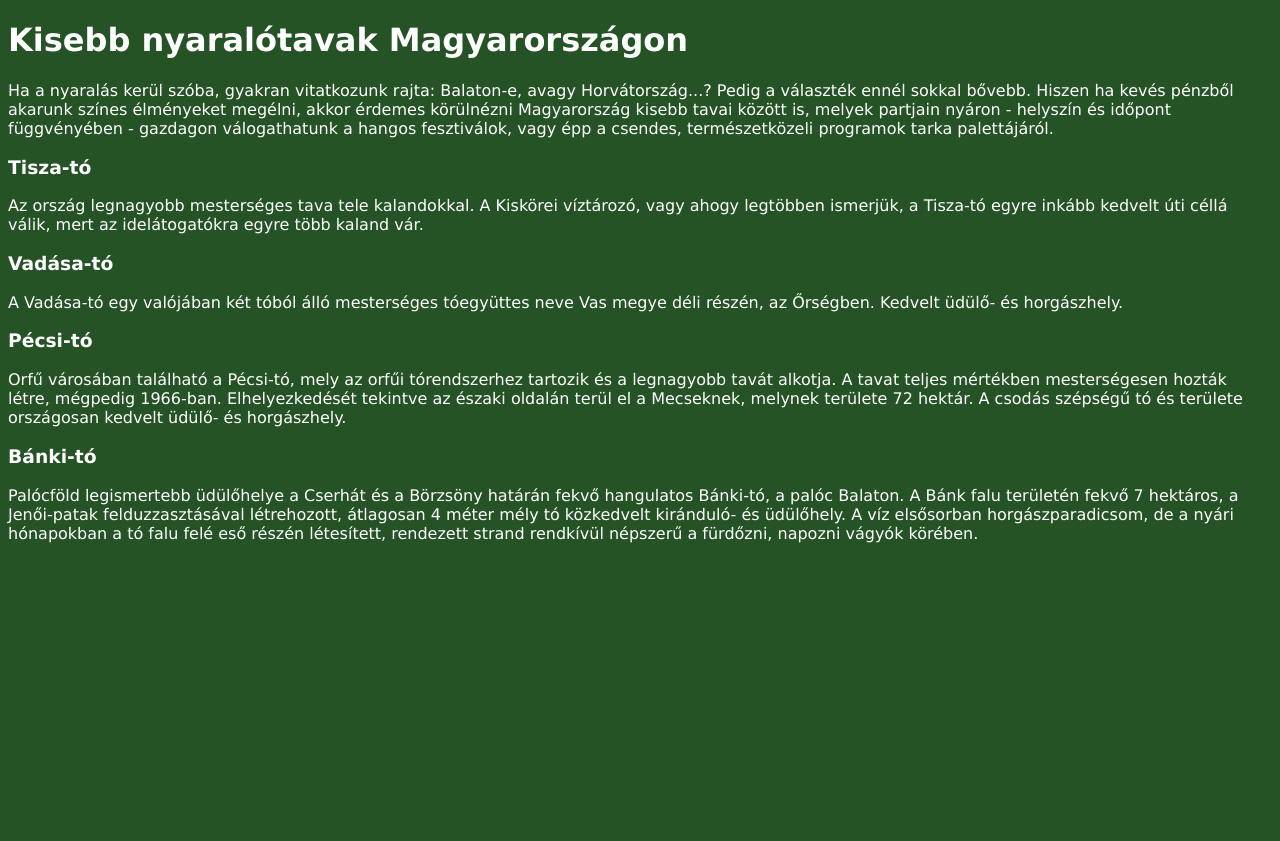
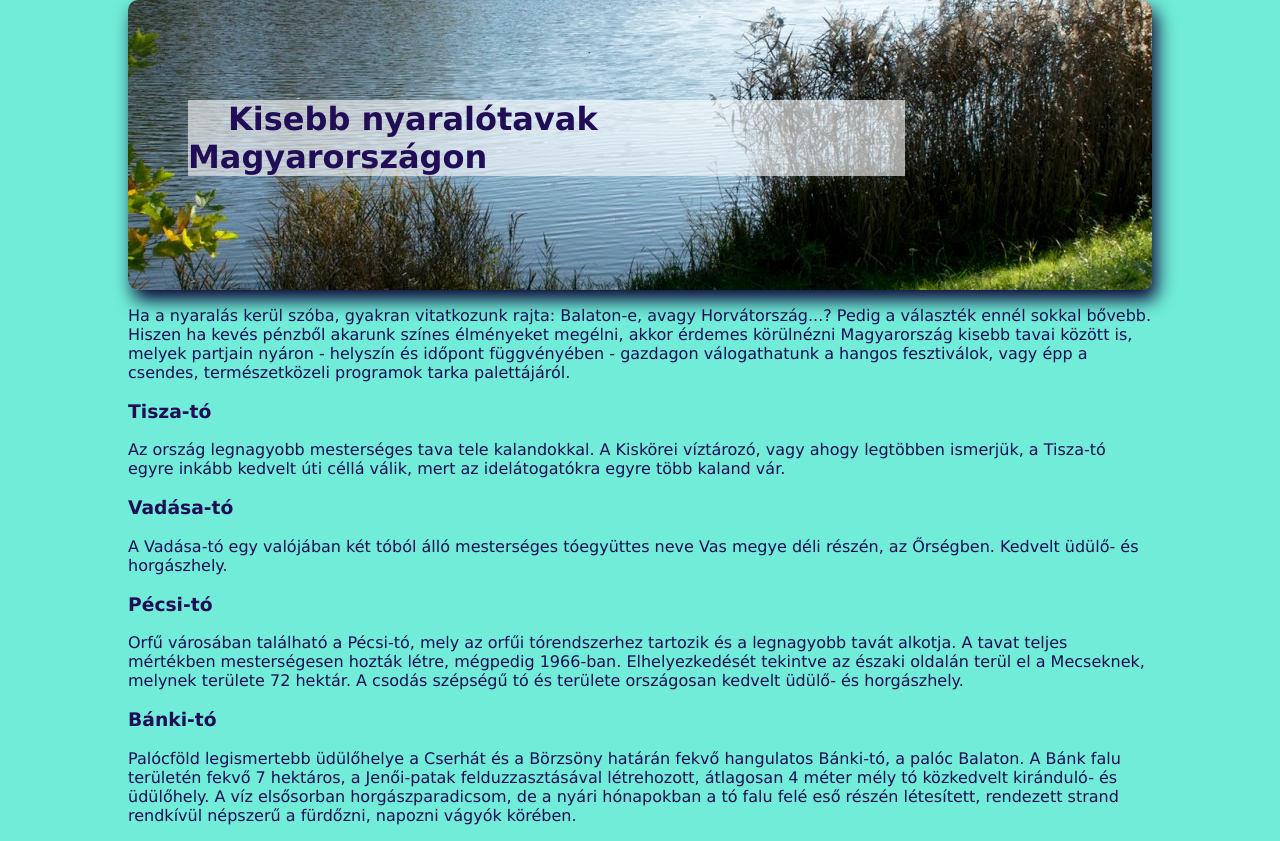
Before and after one commit to havasirita/tavak, a plain HTML site: page index.html in a window 1280 px wide. Before the commit the page ends 800 px from the top, so only its background shows below. Drawn offline with Linux system fonts and the light colour scheme.

Commit message:
fejléc_formázása

```diff
--- a/index.html
+++ b/index.html
@@ -9,9 +9,9 @@
 </head>
 <body>
     <header>
+        <h1>Kisebb nyaralótavak Magyarországon</h1>
+    </header>
 
-    </header>
-    <h1>Kisebb nyaralótavak Magyarországon</h1>
     <p>Ha a nyaralás kerül szóba, gyakran vitatkozunk rajta: Balaton-e, avagy Horvátország...? Pedig a választék ennél sokkal bővebb. Hiszen ha kevés pénzből akarunk színes élményeket megélni, akkor érdemes körülnézni Magyarország kisebb tavai között is, melyek partjain nyáron - helyszín és időpont függvényében - gazdagon válogathatunk a hangos fesztiválok, vagy épp a csendes, természetközeli programok tarka palettájáról.</p>
     <section>
        <h3>Tisza-tó </h3>
--- a/style.css
+++ b/style.css
@@ -1,6 +1,28 @@
 body
 {
-background-color:  rgb(37, 83, 37);
-font-family:  Verdana;
-color:  #FFF;
+    background-color:  rgb(112, 236, 216);
+    font-family:  Verdana;
+    color:  rgb(32, 13, 85);
+    width: 80%;
+    margin: auto;
 }
+header{
+    height: 250px;
+    background-image: url('fejkep.jpg');
+    background-repeat:inherit;
+    background-position: center center;
+    box-shadow: 5px 10px 18px  #0c0435;
+    border-radius: 10px;
+    padding-top:40px;
+
+}
+header h1{
+    text-indent: 30px;
+    background-color: rgba(255,255,255,0.6);
+    margin-top:60px;
+    margin-left:60px;
+    text-indent: 40px;
+    font-weight: bold;
+    width:70%;
+
+}
```
Also changed, not shown: fejkep.jpg (added).
